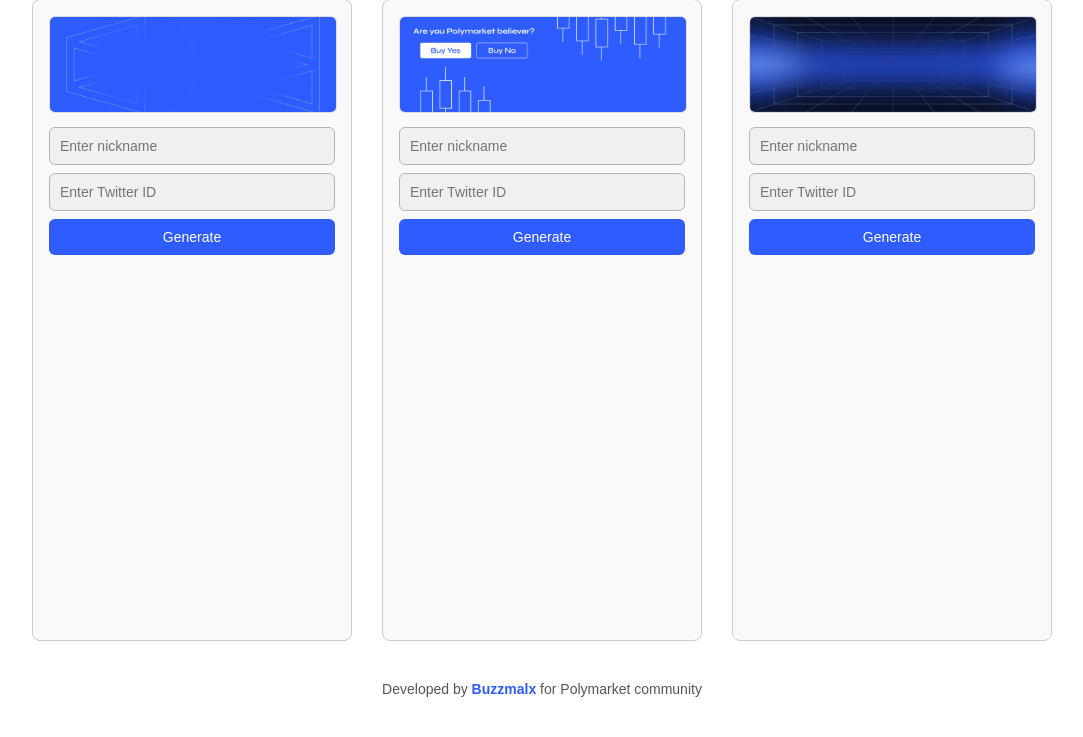
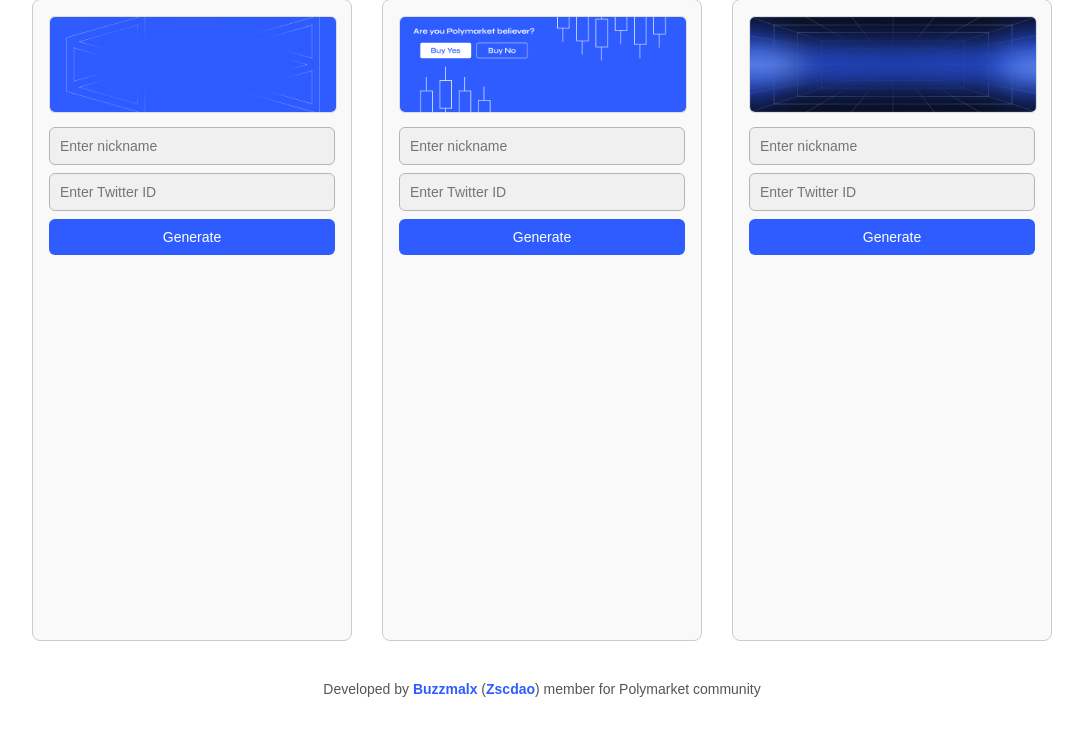
Before and after one commit to Zyphixx/Polymarket-Banner-Generator, a Flask app: page / in a window 1280 px wide. Shown: the part 143-880 px from the top of the page, without its empty margins (98-1181 px from the left). Run offline with Flask 3, Linux system fonts and the light colour scheme.

Commit message:
Update footer text

```diff
--- a/templates/index.html
+++ b/templates/index.html
@@ -181,7 +181,7 @@
   </div>
 
   <footer>
-    Developed by <a href="https://x.com/BuzzMalx" target="_blank">Buzzmalx</a> for Polymarket community
+    Developed by <a href="https://x.com/BuzzMalx" target="_blank">Buzzmalx</a> (<a href="https://x.com/zscdao" target="_blank">Zscdao</a>) member for Polymarket community
   </footer>
 
   <script>
```
